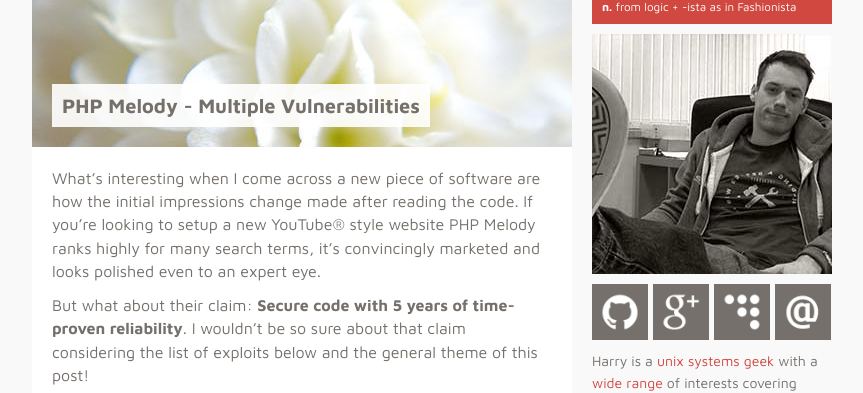
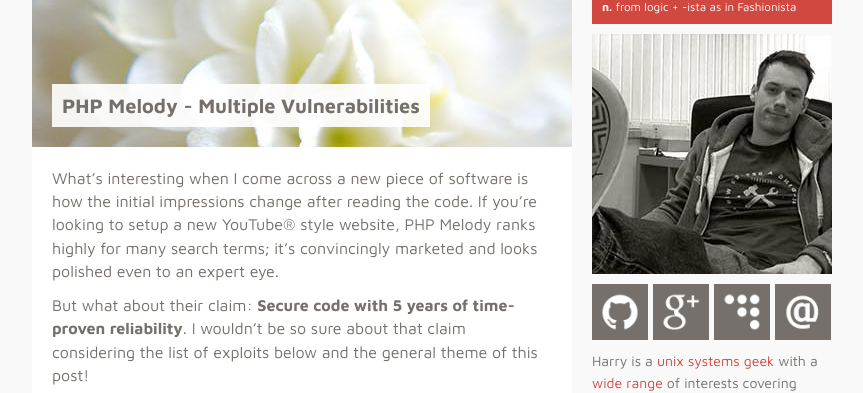
Before and after one commit to HarryR/logicista, a Jekyll site: the page built from _posts/2017-01-20-phpmelody-multiple-vulnerabilities.markdown, in a window 1280 px wide and 900 px high. Shown: the part 73-466 px from the top of the window, without its empty margins (208-1071 px from the left). Built offline with Jekyll 4.4.1, drawn with Linux system fonts in a browser that asks for light colours; Markdown is read by kramdown in place of the engine named in the settings.

Commit message:
Altered blurb

```diff
--- a/_posts/2017-01-20-phpmelody-multiple-vulnerabilities.markdown
+++ b/_posts/2017-01-20-phpmelody-multiple-vulnerabilities.markdown
@@ -7,7 +7,7 @@
 covertitle: Flower Macro, by [George Hodan](http://www.facebook.com/hodanpictures?ref=hl)
 ---
 
-What's interesting when I come across a new piece of software are how the initial impressions change made after reading the code. If you're looking to setup a new YouTube&reg; style website PHP Melody ranks highly for many search terms, it's convincingly marketed and looks polished even to an expert eye.
+What's interesting when I come across a new piece of software is how the initial impressions change after reading the code. If you're looking to setup a new YouTube&reg; style website, PHP Melody ranks highly for many search terms; it's convincingly marketed and looks polished even to an expert eye.
 
 But what about their claim: **Secure code with 5 years of time-proven reliability**. I wouldn't be so sure about that claim considering the list of exploits below and the general theme of this post!
 
```
